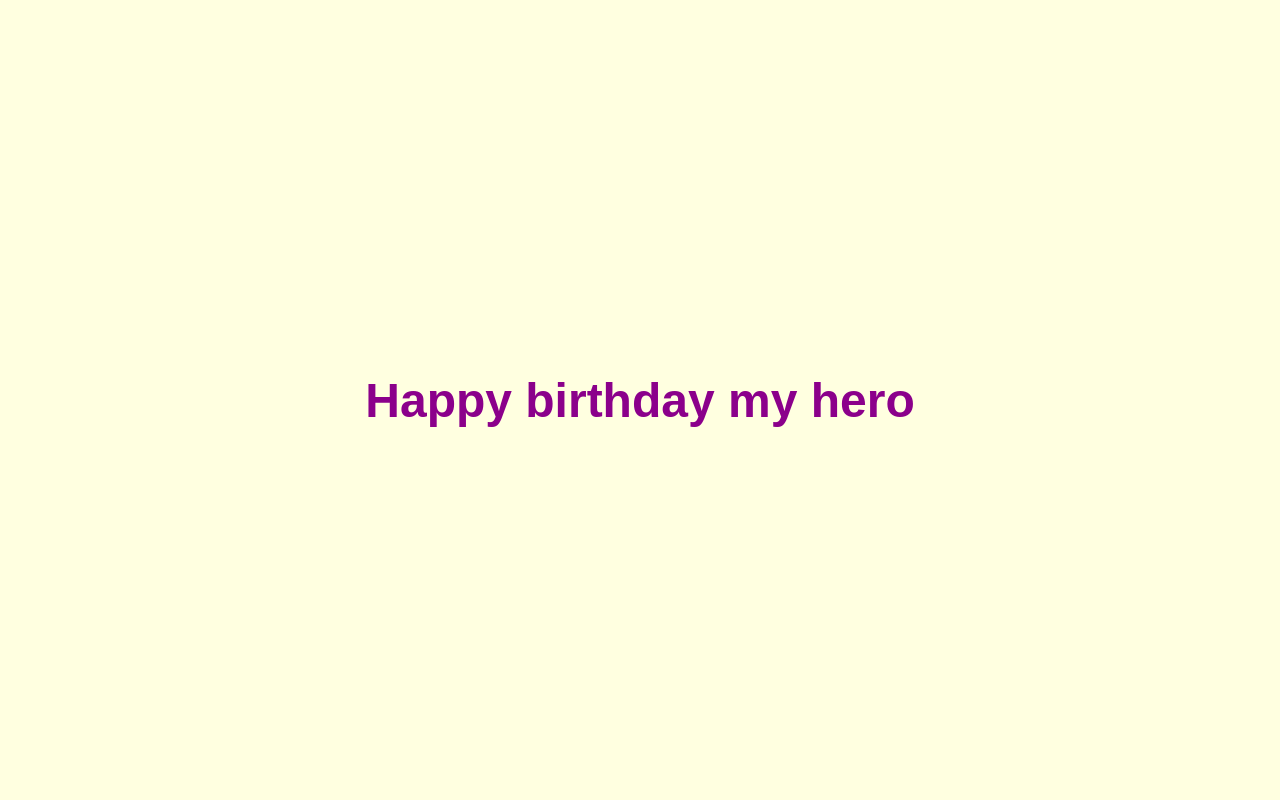
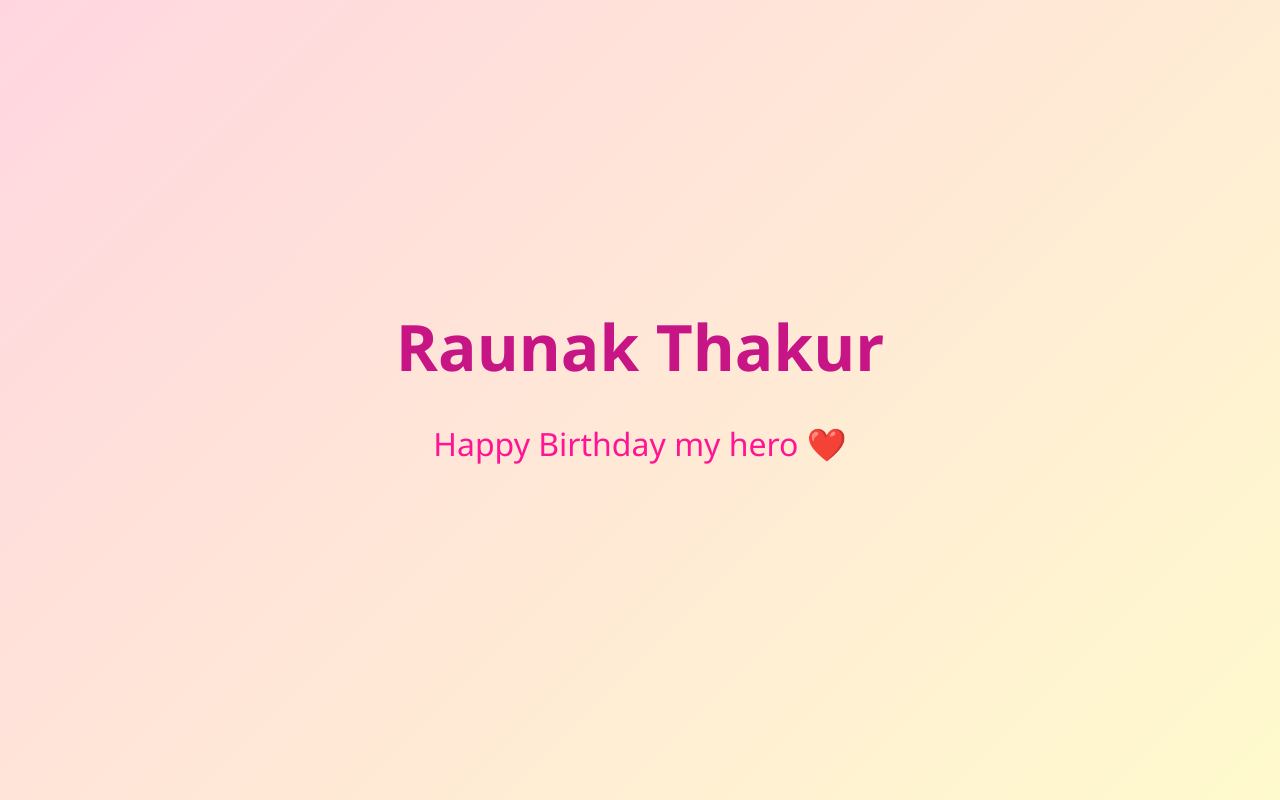
Before and after one commit to muskankarn521/Celebratingbirthday, a plain HTML site: page index.html in a window 1280 px wide. Drawn offline with Linux system fonts and the light colour scheme.

Commit message:
Updated site

```diff
--- a/index.html
+++ b/index.html
@@ -3,10 +3,13 @@
 <head>
     <meta charset="UTF-8">
     <meta name="viewport" content="width=device-width, initial-scale=1.0">
-    <title>Birthday Page</title>
+    <title>Happy Birthday Raunak!</title>
     <link rel="stylesheet" href="style.css">
 </head>
 <body>
-    <h1>Happy birthday my hero</h1>
+    <div class="container">
+        <h1 class="animated-text">Raunak Thakur</h1>
+        <p>Happy Birthday my hero ❤️</p>
+    </div>
 </body>
 </html>
--- a/style.css
+++ b/style.css
@@ -1,15 +1,43 @@
+/* Body styling with soft gradient */
 body {
-    background-color: #FFFFE0; /* Light yellow background */
+    margin: 0;
+    height: 100vh;
     display: flex;
     justify-content: center;
     align-items: center;
-    height: 100vh;
-    margin: 0;
-    font-family: Arial, sans-serif;
+    font-family: 'Segoe UI', Tahoma, Geneva, Verdana, sans-serif;
+    background: linear-gradient(135deg, #FFD6E0, #FFFACD); /* pastel pink → light yellow */
 }
 
-h1 {
-    color: #8B008B; /* Dark magenta pink font */
-    font-size: 3em;
+/* Container for centering text */
+.container {
     text-align: center;
 }
+
+/* Animated text for name */
+.animated-text {
+    font-size: 4em;
+    font-weight: bold;
+    color: #C71585; /* dark magenta */
+    margin: 0 0 20px 0;
+    animation: bounce 1s infinite alternate;
+}
+
+/* Happy birthday text */
+p {
+    color: #FF1493; /* bright pink */
+    font-size: 2em;
+}
+
+/* Keyframes for bouncing animation */
+@keyframes bounce {
+    0% {
+        transform: translateY(0);
+    }
+    50% {
+        transform: translateY(-20px);
+    }
+    100% {
+        transform: translateY(0);
+    }
+}
```
